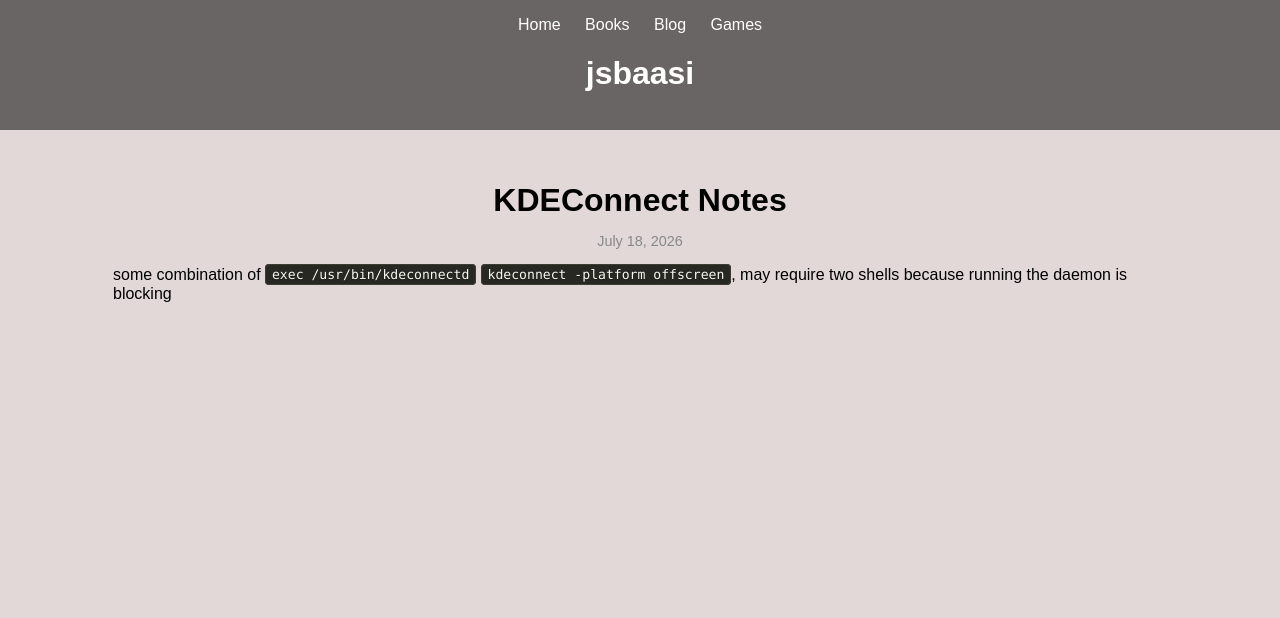
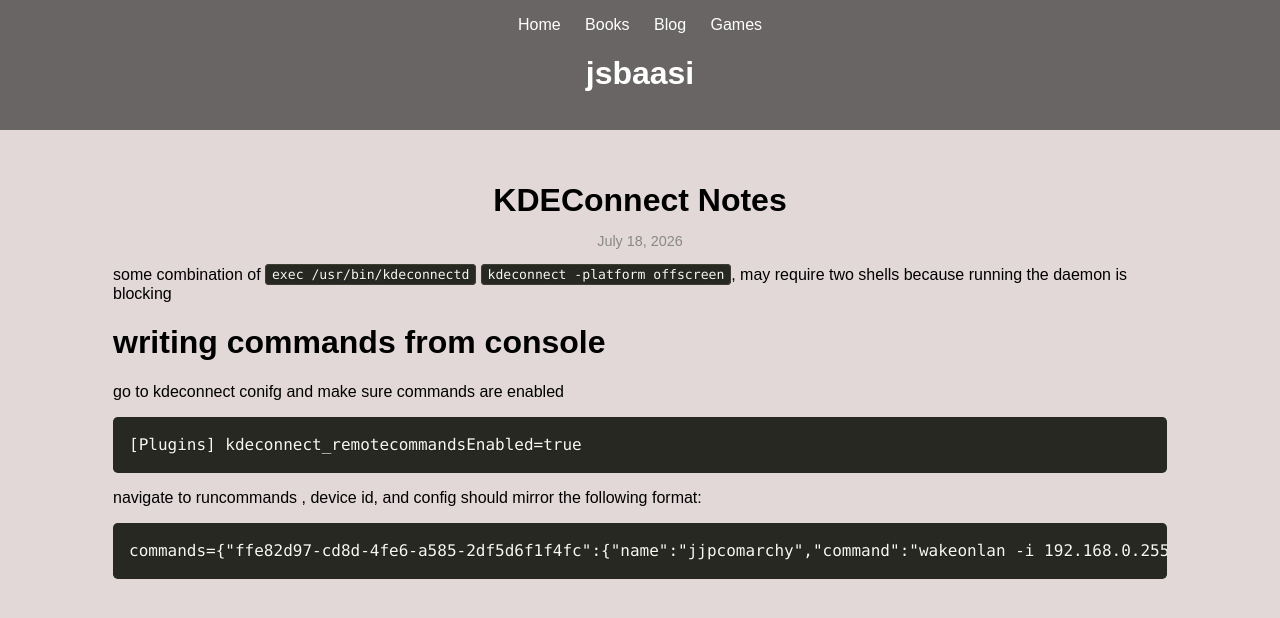
Before and after one commit to jsbaasi/jsbaasi.github.io, a Jekyll site: the page built from _posts/2026-07-18-kdeconnect-notes.md, in a window 1280 px wide. Shown: the top 618 px of the page. Built offline with Jekyll 4.4.1, drawn with Linux system fonts in a browser that asks for light colours.

Commit message:
vault backup: 2026-08-22 02:31:16

````diff
--- a/_posts/2026-07-18-kdeconnect-notes.md
+++ b/_posts/2026-07-18-kdeconnect-notes.md
@@ -6,3 +6,13 @@
 permalink: /kdeconnect-notes/
 ---
 some combination of `exec /usr/bin/kdeconnectd` `kdeconnect -platform offscreen`, may require two shells because running the daemon is blocking
+
+# writing commands from console
+go to kdeconnect conifg and make sure commands are enabled
+```
+[Plugins] kdeconnect_remotecommandsEnabled=true
+```
+navigate to runcommands , device id, and config should mirror the following format:
+```
+commands={"ffe82d97-cd8d-4fe6-a585-2df5d6f1f4fc":{"name":"jjpcomarchy","command":"wakeonlan -i 192.168.0.255 b4:2e:99:1f:9c:36"}}
+```
````
